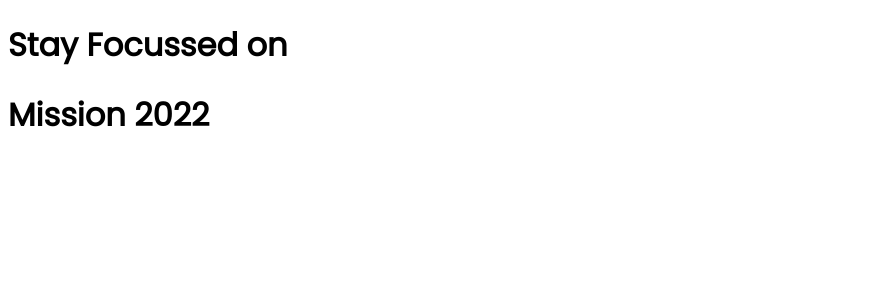
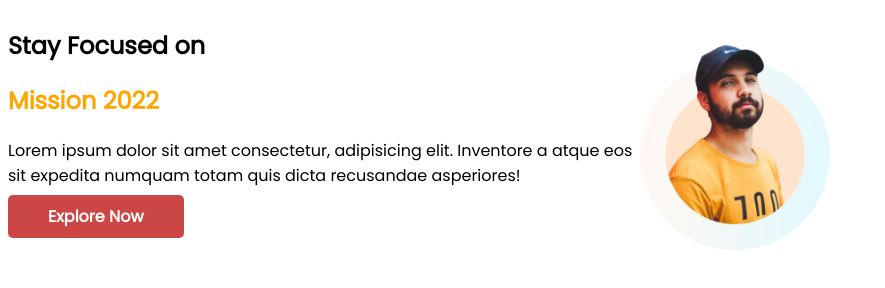
Before and after one commit to sarkarsantanu/assignment-1, a plain HTML site: page index.html in a window 1280 px wide. Shown: the whole page, without its empty margins (0-885 px from the left). Drawn offline with Linux system fonts and the light colour scheme.

Commit message:
header-area

```diff
--- a/index.html
+++ b/index.html
@@ -11,7 +11,16 @@
     <link rel="stylesheet" href="style.css">
 </head>
 <body>
-    <h1>Stay Focussed on</h1>
-    <h1>Mission 2022</h1>
+    <section>
+        <div class="half">
+            <h1>Stay Focused on</h1>
+            <h1 class="mission"><span>Mission 2022</span></h1>
+            <p>Lorem ipsum dolor sit amet consectetur, adipisicing elit. Inventore a atque eos sit expedita numquam totam quis dicta recusandae asperiores!</p>
+            <a class="link1" target="blank" href="">Explore Now</a>
+        </div>
+        <div class="half">
+            <img src="./images/person/person-2.png">
+        </div>
+    </section>
 </body>
 </html>
--- a/style.css
+++ b/style.css
@@ -1,3 +1,23 @@
 body{
     font-family: 'Poppins', sans-serif;
 }
+.mission{
+    color:orange;
+}
+section{
+    display:flex;
+}
+.half{
+    width:50%;
+}
+.half img{
+    width:30%;
+}
+.link1{
+    text-decoration:none;
+    background-color: rgb(204, 70, 70);
+    padding:10px 40px;
+    border-radius: 5px;
+    color:white;
+    font-weight:700;
+}
```
